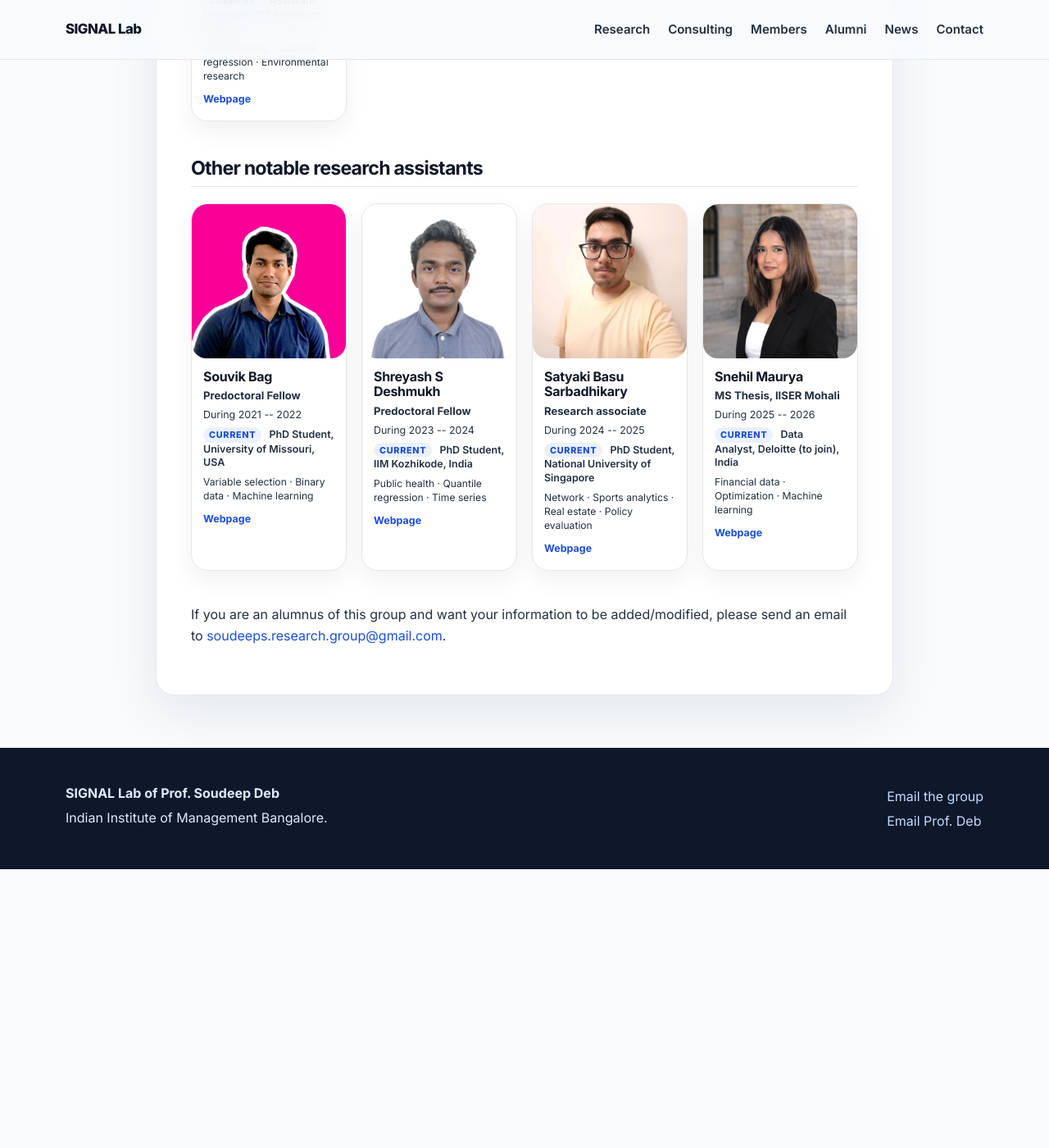
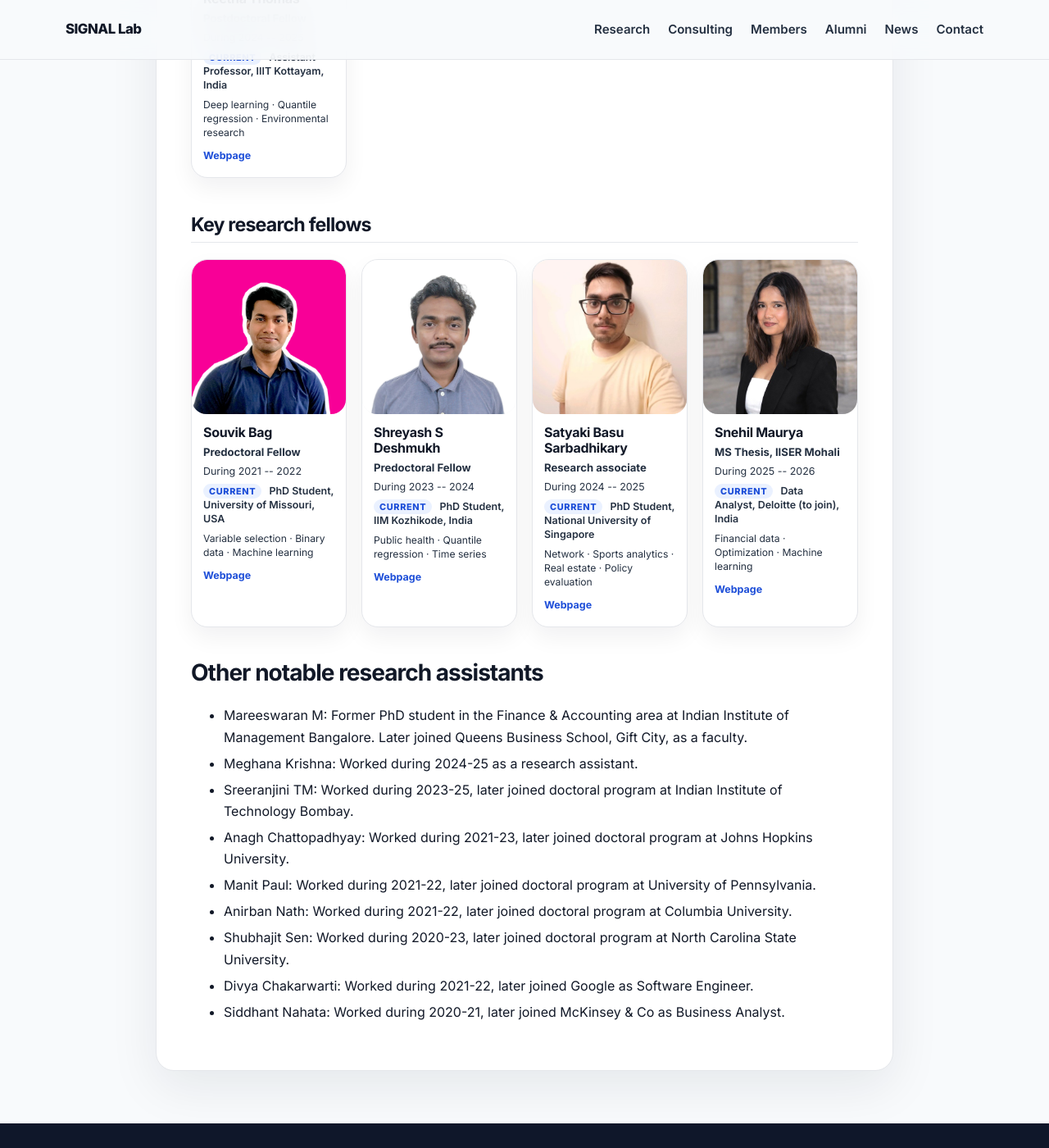
Before and after one commit to soudeepd/soudeeps-research-group, a Jekyll site: the page built from docs/_pages/alumni.md, in a window 1280 px wide and 1400 px high, scrolled down 1348 px. Shown: the whole window at 82% size. Built offline with Jekyll 4.4.1, drawn with Linux system fonts in a browser that asks for light colours; before the commit the page ends 2408 px from its top, so only the background shows below that; some of the changed text lies outside the part shown.

Commit message:
final changes for now

```diff
--- a/docs/_pages/alumni.md
+++ b/docs/_pages/alumni.md
@@ -7,6 +7,8 @@ permalink: /alumni/
 This page lists former doctoral students, postdoctoral fellows, and other research associates who have worked in this group and have coauthored at least one research paper or case study.
 
 The alumni directory is intended to document the academic and professional journeys of people associated with the SIGNAL Lab and to help future students, collaborators, and alumni understand the range of research areas connected with the group.
+
+If you are an alumnus of this group and want your information to be added/modified, please send an email to [soudeeps.research.group@gmail.com](mailto:soudeeps.research.group@gmail.com).
 
 {% assign phd_alumni = site.data.alumni | where: "category", "phd" %}
 {% assign postdoc_alumni = site.data.alumni | where: "category", "postdoc" %}
@@ -106,7 +108,7 @@ The alumni directory is intended to document the academic and professional journ
 
 {% if other_alumni.size > 0 %}
 <section class="member-section">
-  <h2>Other notable research assistants</h2>
+  <h2>Key research fellows</h2>
 
   <div class="member-grid">
   {% for person in other_alumni %}
@@ -150,4 +152,15 @@ The alumni directory is intended to document the academic and professional journ
 </section>
 {% endif %}
 
-If you are an alumnus of this group and want your information to be added/modified, please send an email to [soudeeps.research.group@gmail.com](mailto:soudeeps.research.group@gmail.com).
+
+## Other notable research assistants
+
+- Mareeswaran M: Former PhD student in the Finance & Accounting area at Indian Institute of Management Bangalore. Later joined Queens Business School, Gift City, as a faculty.
+- Meghana Krishna: Worked during 2024-25 as a research assistant.
+- Sreeranjini TM: Worked during 2023-25, later joined doctoral program at Indian Institute of Technology Bombay.
+- Anagh Chattopadhyay: Worked during 2021-23, later joined doctoral program at Johns Hopkins University.
+- Manit Paul: Worked during 2021-22, later joined doctoral program at University of Pennsylvania.
+- Anirban Nath: Worked during 2021-22, later joined doctoral program at Columbia University.
+- Shubhajit Sen: Worked during 2020-23, later joined doctoral program at North Carolina State University.
+- Divya Chakarwarti: Worked during 2021-22, later joined Google as Software Engineer.
+- Siddhant Nahata: Worked during 2020-21, later joined McKinsey & Co as Business Analyst.
```
Also changed, not shown: docs/_pages/research.md (+0 -7 lines).
